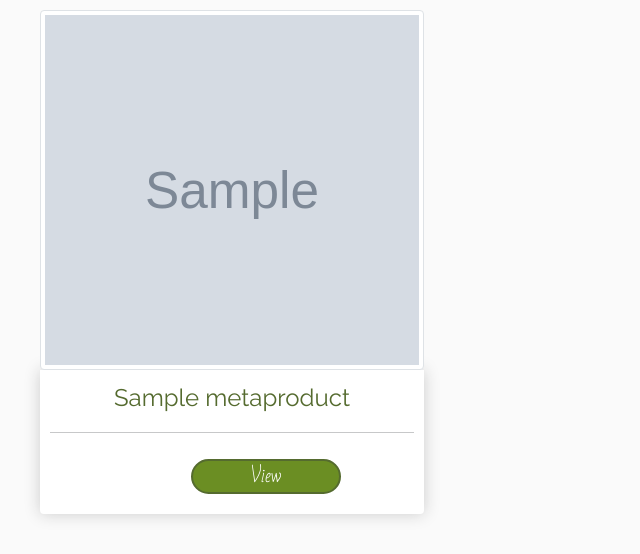
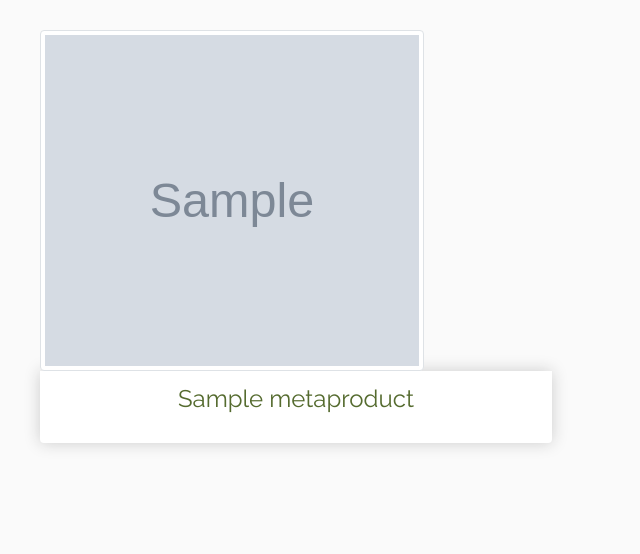
Before and after one commit to DorotaChroboczek/Hobby_Store, a Django app: page / in a window 1280 px wide; the page is wider, and only the part inside the window is pictured. Shown: the part 368-922 px from the top of that part, without its empty margins (0-640 px from the left). After the commit the page ends 816 px from the top of that part, so only its background shows below. Run offline with Django 3.2, Linux system fonts and the light colour scheme; tables that the repository leaves empty hold one stand-in row (values such as "Sample post"); grey boxes marked "Sample" are stand-in pictures.

Commit message:
change: customize link to meta_product & change sizes of pictures

```diff
--- a/static/css/base.css
+++ b/static/css/base.css
@@ -15,17 +15,50 @@ body{
 	background-color: #fff;
 	border-radius: 4px;
 	padding: 10px;
+	/*height: 341px;*/
+	width: 512px;
 }
 
-.box-element > p {
+.box-element > .meta_product-name {
 	justify-content: center;
 	text-align: center;
 }
 
+.box-element > .meta_product-name > a {
+	justify-content: center;
+	text-align: center;
+	font-family: 'Raleway', sans-serif;
+	font-weight: 200;
+	font-size: 24px;
+	color: darkolivegreen;
+	align-items: center;
+	text-decoration: none;
+}
+
 .img-thumbnail {
-	height: 360px;
+	height: 341px;
+	width: 512px;
+}
+
+.thumbnail {
+	height: 426px;
 	width: 640px;
 }
+
+/*height: 320px;
+	width: 480px;*/
+
+
+/*height: 284px;
+	width: 427px;*/
+/*height: 390px;
+	width: 640px;*/
+
+/*height: 360px;
+	width: 640px;*/
+
+/*height: 426px;
+	width: 640px;*/
 
 /*.box-element > a {*/
 /*	justify-content: flex-end;*/
@@ -125,8 +158,12 @@ body{
 	font-size: 14px;
 }
 
-.col-lg-4, .col-lg-6, .col-lg-8, .col-lg-12{
+.col-lg-6, .col-lg-8, .col-lg-12{
 	margin-top: 10px;
+}
+
+.col-lg-4 {
+	margin-top: 30px;
 }
 
 .btn {
@@ -366,12 +403,19 @@ body{
 }
 
 .meta_product-box > .meta_product-img {
-	/*justify-content: center;*/
-	/*align-items: center;*/
+	text-align: center;
+}
+
+.meta_product-box > .meta_product-img-1 {
 	text-align: center;
 }
 
 .meta_product-img > .img-thumbnail {
+	justify-content: center;
+	align-items: center;
+}
+
+.meta_product-img-1 > .thumbnail {
 	justify-content: center;
 	align-items: center;
 }
--- a/store/templates/home.html
+++ b/store/templates/home.html
@@ -8,14 +8,15 @@
             <div class="col-lg-4">
                 <img class="img-thumbnail" alt="..." src="{{ meta_product.imageURL }}">
                 <div class="box-element product">
-                    <p class="meta_product-name"><strong>{{ meta_product.name }}</strong></p>
+                    <p class="meta_product-name">
+                        <a
+                           href="{% url 'store:store_meta_product' meta_product.id %}">
+                            <strong>{{ meta_product.name }}</strong>
+                        </a>
+                    </p>
         {#            <p>{{ meta_product.overcategory }} > {{ meta_product.category }} > {{ meta_product.subcategory }}</p>#}
 {#                    <a href="{{ meta_product.get_absolute_url }}">More...</a>#}
-                    <hr>
-                    <a class="btn btn-outline-success"
-                       href="{% url 'store:store_meta_product' meta_product.id %}">
-                        View
-                    </a>
+
                 </div>
             </div>
 
--- a/store/templates/meta_product.html
+++ b/store/templates/meta_product.html
@@ -16,7 +16,7 @@
     </div>
 
     <div class="meta_product-box">
-            <div class="meta_product-img">
+            <div class="meta_product-img-1">
                 <img class="thumbnail" src="{{ meta_product.imageURL }}">
             </div>
             <p class="meta_product-name"><strong>{{ meta_product.name }}</strong></p>
--- a/store/templates/store_meta_product.html
+++ b/store/templates/store_meta_product.html
@@ -14,8 +14,8 @@
 
     <div class="meta_product-container">
         <div class="meta_product-box">
-            <div class="meta_product-img">
-                <img class="img-thumbnail" src="{{ meta_product.imageURL }}">
+            <div class="meta_product-img-1">
+                <img class="thumbnail" src="{{ meta_product.imageURL }}">
             </div>
             <p class="meta_product-name"><strong>{{ meta_product.name }}</strong></p>
         </div>
```
